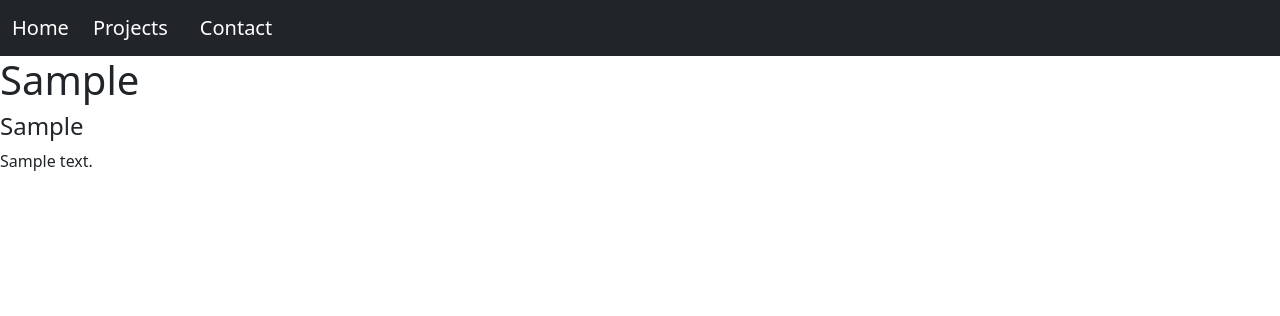
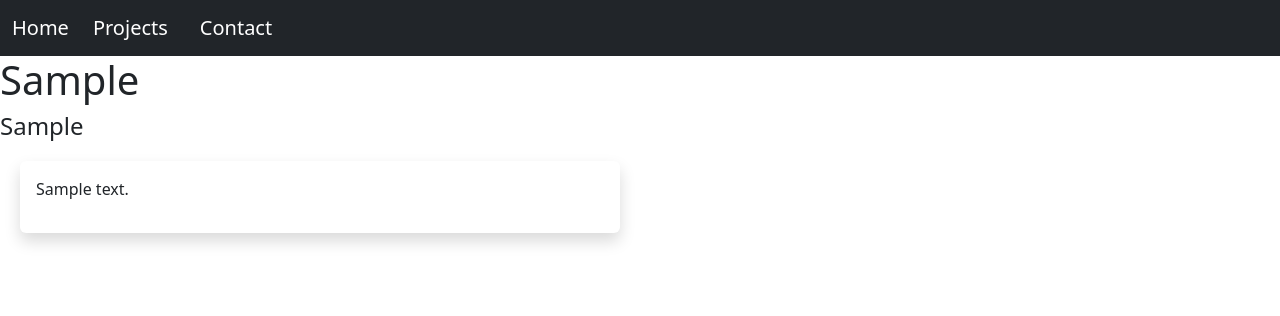
Before and after one commit to Arthemyst/my_portfolio, a Django app: a page that uses src/portfolio_app1/templates/portfolio_app1/project.html in a window 1280 px wide. Shown: the top 316 px of the page. Run offline with Django 4.2, Linux system fonts and the light colour scheme; tables that the repository leaves empty hold one stand-in row (values such as "Sample post"); some libraries are stand-ins or nearby versions.

Commit message:
Change: Modified projects page and page for project details.

```diff
--- a/src/portfolio_app1/templates/portfolio_app1/project.html
+++ b/src/portfolio_app1/templates/portfolio_app1/project.html
@@ -2,6 +2,13 @@
 
 {% block content %}
 <style>
+        .child {
+        top: 20%;
+        left: 50%;
+        right: 20%;
+        margin: 20px;
+        max-width: 600px;
+    }
 </style>
 <div>
     <h1>{{project.headline}}</h1>
@@ -9,9 +16,9 @@
 
     <h4>{{project.sub_headline}}</h4>
     {% endif %}
-
-    <p>{{project.body|safe}}</p>
-
+    <div class="child shadow p-3 mb-5 bg-body rounded">
+        <p>{{project.body|safe}}</p>
+    </div>
 
 
 </div>
--- a/src/portfolio_app1/views.py
+++ b/src/portfolio_app1/views.py
@@ -35,7 +35,7 @@ def projects(request):
     projects = my_filter.qs
     project = request.GET.get("page")
 
-    paginator = Paginator(projects.order_by("id"), 6)
+    paginator = Paginator(projects.order_by("slug"), 3)
     try:
         projects = paginator.page(project)
     except PageNotAnInteger:
```
Also changed, not shown: src/portfolio_app1/templates/portfolio_app1/projects.html (+5 -9 lines).
